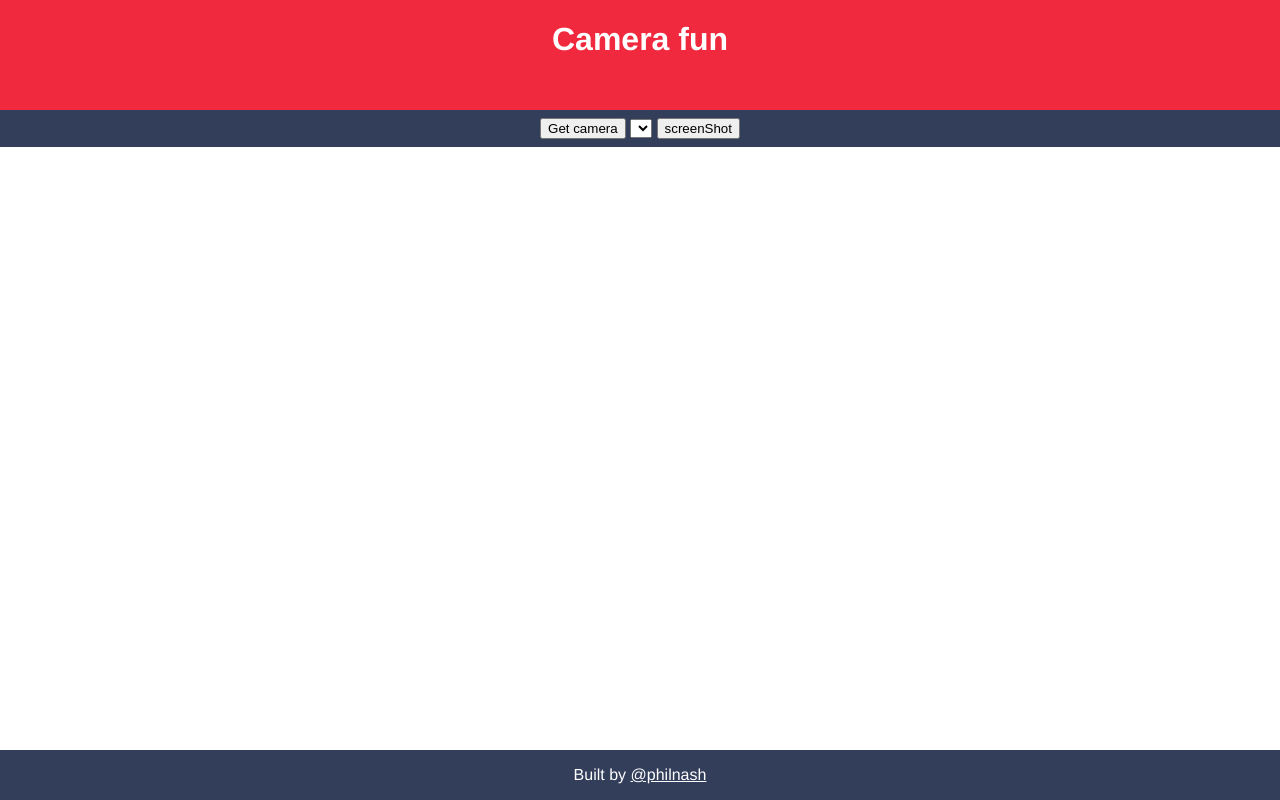
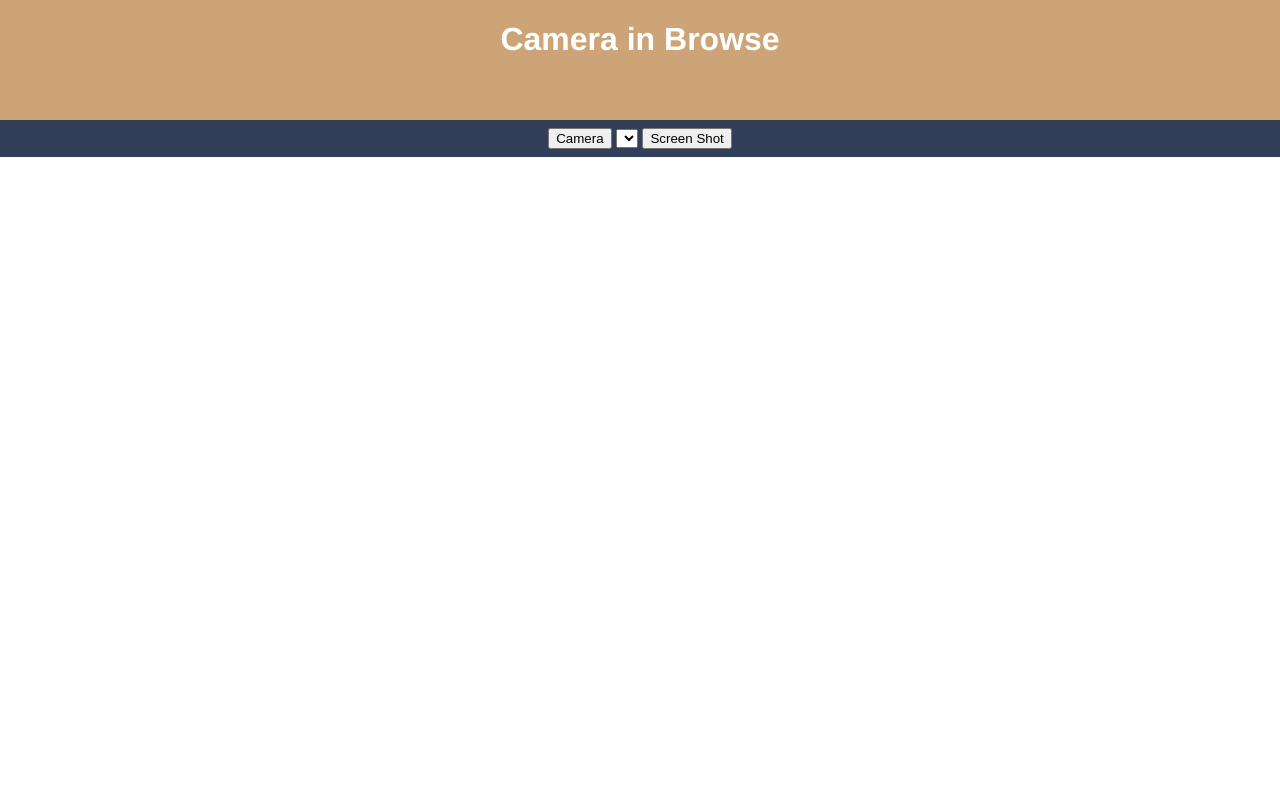
Before and after one commit to McCarthey/camera-demo, a website: page index.html in a window 1280 px wide. Drawn offline with Linux system fonts and the light colour scheme.

Commit message:
change css

```diff
--- a/app.css
+++ b/app.css
@@ -12,11 +12,10 @@ body {
   font-family: Helvetica, Arial, sans-serif;
   min-height: 100%;
   display: grid;
-  grid-template-rows: 1fr auto;
 }
 
 header {
-  background: #f0293e;
+  background: #cda477;
   color: #fff;
   text-align: center;
 }
@@ -32,10 +31,15 @@ main {
 }
 
 video {
-  width: 200px;
-  /* max-width: 600px; */
+  /* width: 200px; */
+  max-width: 180px;
   display: block;
   margin: 0 auto;
+}
+
+canvas {
+  margin: 0 auto;
+  display: block;
 }
 
 img {
--- a/app.js
+++ b/app.js
@@ -11,6 +11,8 @@ button.addEventListener('click', event => {
 		stopMediaTracks(currentStream);
 	}
 	const videoConstraints = {};
+	videoConstraints.width = 1280
+	videoConstraints.height = 720
 	if (select.value === '') {
 		videoConstraints.facingMode = 'environment';
 	} else {
@@ -58,7 +60,7 @@ function gotDevices(mediaDevices) {
 }
 
 function screenShot() {
-	canvas.getContext('2d').drawImage(video, 0, 0, 400, 300);
+	canvas.getContext('2d').drawImage(video, 0, 0, 180, 320);
 
 	img.src = canvas.toDataURL("image/png");
 }
--- a/index.html
+++ b/index.html
@@ -5,7 +5,7 @@
   <meta charset="UTF-8">
   <meta name="viewport" content="width=device-width, initial-scale=1.0">
   <meta http-equiv="X-UA-Compatible" content="ie=edge">
-  <title>Camera selection</title>
+  <title>Camera in Browse</title>
   <link rel="stylesheet" href="./app.css" />
 
 </head>
@@ -13,28 +13,22 @@
 <body>
 
   <header>
-    <h1>Camera fun</h1>
+    <h1>Camera in Browse</h1>
   </header>
 
   <main>
     <div class="controls">
-      <button id="button">Get camera</button>
+      <button id="button">Camera</button>
       <select id="select">
         <option></option>
       </select>
-      <button id='shot'>screenShot</button>
+      <button id='shot'>Screen Shot</button>
     </div>
 
     <video id="video" autoplay playsinline></video>
-    <canvas id='canvas' width='200' height='300'></canvas>
+    <canvas id='canvas' width='180' height='320'></canvas>
     <img id='img' src="">
   </main>
-
-  <footer>
-    <p>Built by
-      <a href="https://twitter.com/philnash">@philnash</a>
-    </p>
-  </footer>
 
   <script src="./app.js"></script>
 </body>
```
Also changed, not shown: README.md, 1 other file.
